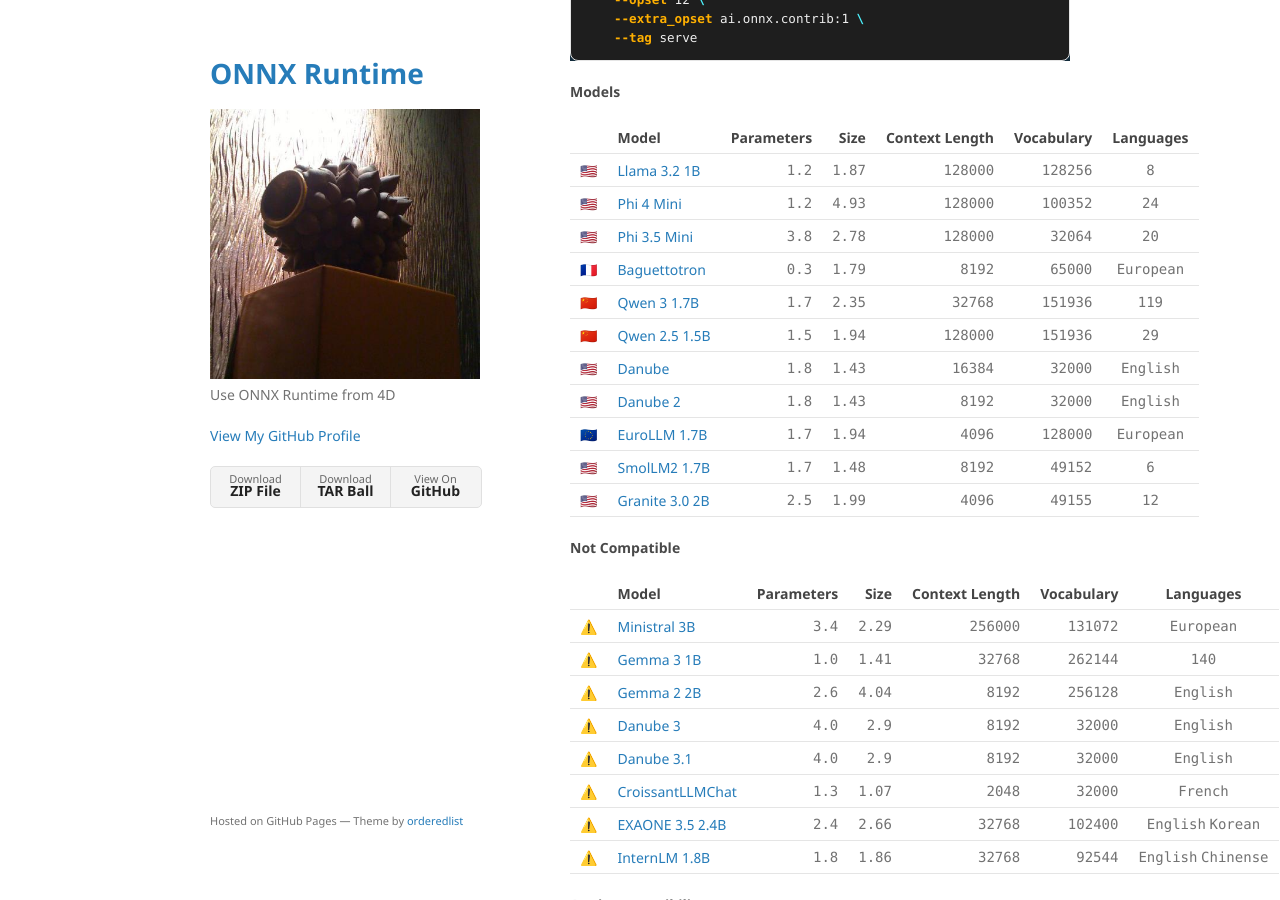
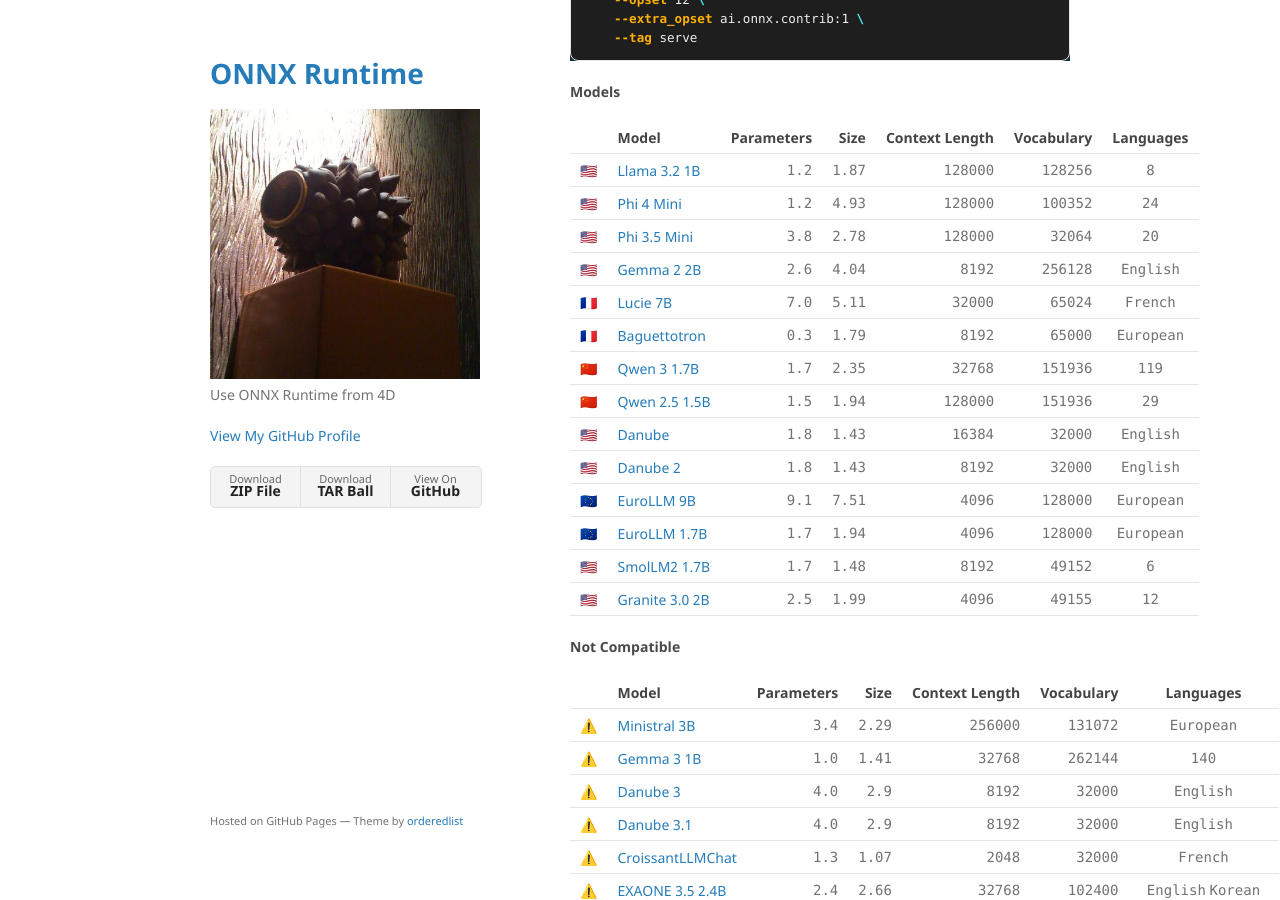
Before and after one commit to miyako/onnx-genai, a Jekyll site: the page built from index.md, in a window 1280 px wide and 900 px high, scrolled down 4435 px. Built offline with Jekyll 4.4.1, drawn with Linux system fonts in a browser that asks for light colours.

Commit message:
more models

```diff
--- a/index.md
+++ b/index.md
@@ -230,11 +230,14 @@
 |🇺🇸|[Llama&nbsp;3.2&nbsp;1B](https://huggingface.co/keisuke-miyako/Llama-3.2-1B-Instruct-onnx-int4-cpu)|`1.2`|`1.87`|`128000`|`128256`|`8`
 |🇺🇸|[Phi&nbsp;4&nbsp;Mini](https://huggingface.co/keisuke-miyako/Phi-4-mini-instruct-onnx-int4-cpu)|`1.2`|`4.93`|`128000`|`100352`|`24`|
 |🇺🇸|[Phi&nbsp;3.5&nbsp;Mini](https://huggingface.co/keisuke-miyako/Phi-3.5-mini-instruct-onnx-int4-cpu)|`3.8`|`2.78`|`128000`|`32064`|`20`|
+|🇺🇸|[Gemma&nbsp;2&nbsp;2B](https://huggingface.co/keisuke-miyako/gemma-2-2b-it-onnx-int4-cpu)|`2.6`|`4.04`|`8192`|`256128`|`English`|
+|🇫🇷|[Lucie&nbsp;7B](https://huggingface.co/keisuke-miyako/Lucie-7B-Instruct-v1.1-onnx-int4-cpu)|`7.0`|`5.11`|`32000`|`65024`|`French`
 |🇫🇷|[Baguettotron](https://huggingface.co/keisuke-miyako/Baguettotron-onnx-int4-cpu)|`0.3`|`1.79`|`8192`|`65000`|`European`
 |🇨🇳|[Qwen&nbsp;3&nbsp;1.7B](https://huggingface.co/keisuke-miyako/Qwen3-1.7B-onnx-int4-cpu)|`1.7`|`2.35`|`32768`|`151936`|`119`|
 |🇨🇳|[Qwen&nbsp;2.5&nbsp;1.5B](https://huggingface.co/keisuke-miyako/Qwen2.5-1.5B-onnx-int4-cpu)|`1.5`|`1.94`|`128000`|`151936`|`29`|
 |🇺🇸|[Danube](https://huggingface.co/keisuke-miyako/h2o-danube-1.8b-chat-onnx-int4-cpu)|`1.8`|`1.43`|`16384`|`32000`|`English`
 |🇺🇸|[Danube&nbsp;2](https://huggingface.co/keisuke-miyako/h2o-danube2-1.8b-chat-onnx-int4-cpu)|`1.8`|`1.43`|`8192`|`32000`|`English`
+|🇪🇺|[EuroLLM&nbsp;9B](https://huggingface.co/keisuke-miyako/EuroLLM-9B-Instruct-onnx-int4-cpu)|`9.1`|`7.51`|`4096`|`128000`|`European`|
 |🇪🇺|[EuroLLM&nbsp;1.7B](https://huggingface.co/keisuke-miyako/EuroLLM-1.7B-Instruct-onnx-int4-cpu)|`1.7`|`1.94`|`4096`|`128000`|`European`|
 |🇺🇸|[SmolLM2&nbsp;1.7B](https://huggingface.co/keisuke-miyako/SmolLM2-1.7B-onnx-int4-cpu)|`1.7`|`1.48`|`8192`|`49152`|`6`
 |🇺🇸|[Granite&nbsp;3.0&nbsp;2B](https://huggingface.co/keisuke-miyako/granite-3.0-2b-instruct-onnx-int4-cpu)|`2.5`|`1.99`|`4096`|`49155`|`12`
```
Also changed, not shown: other parts of index.md (+0 -1 lines), 1 other file.
